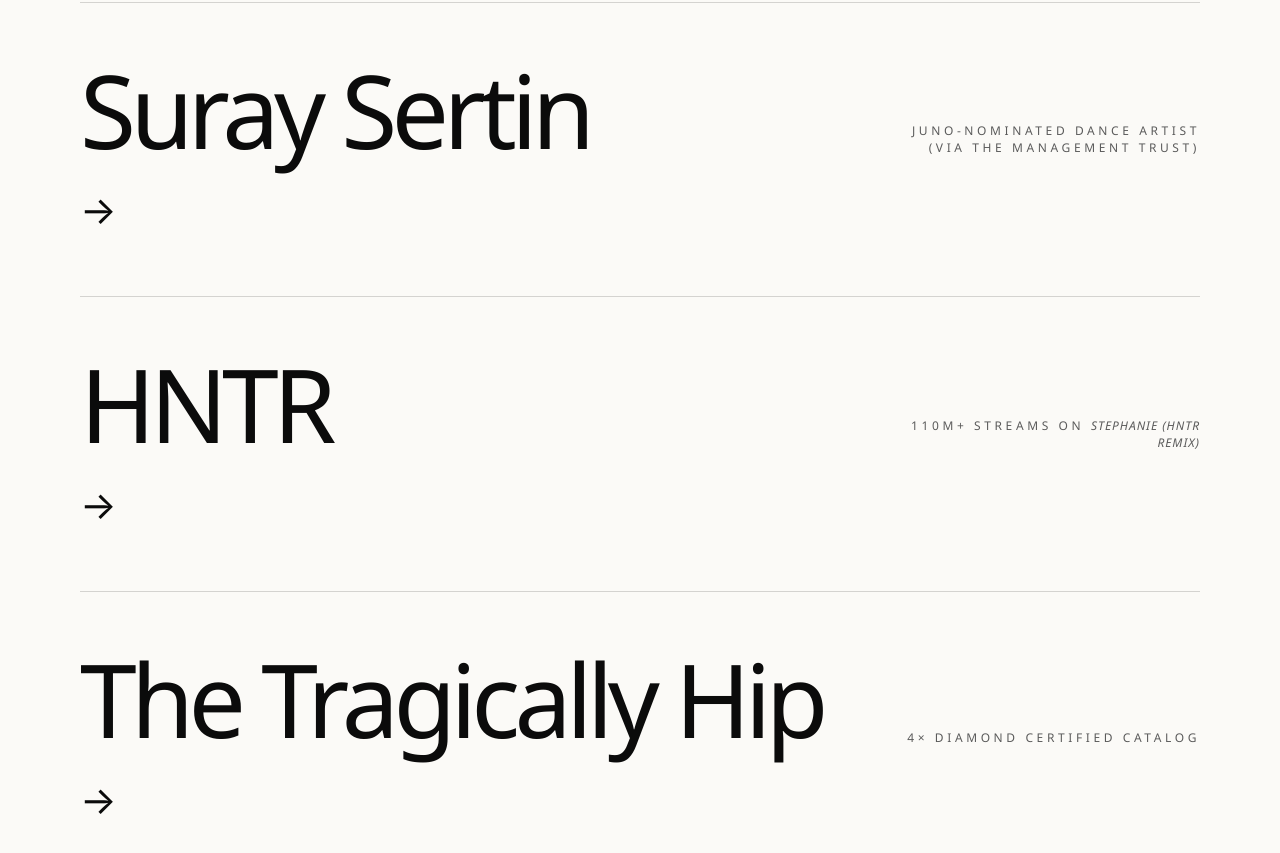
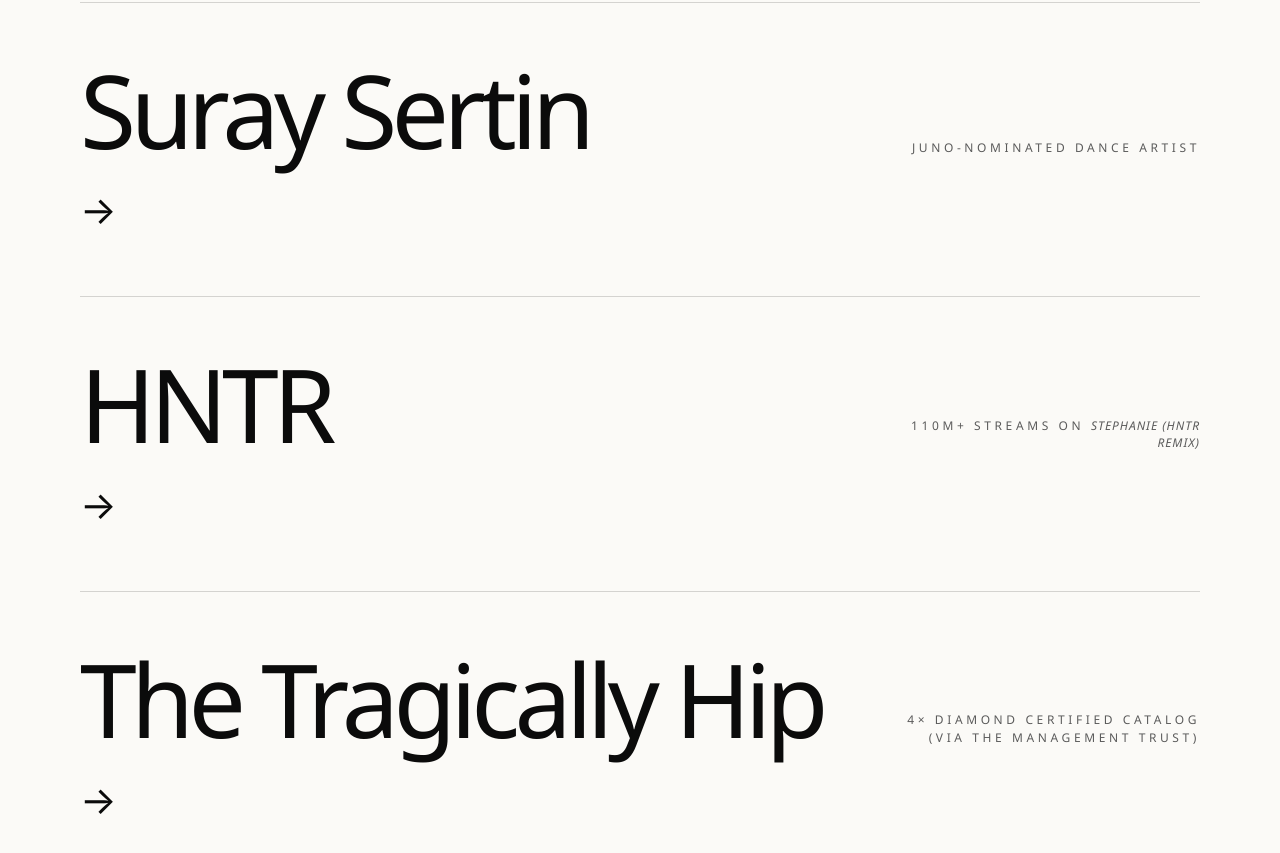
Before and after one commit to heffordmgmt/heffordmgmt_site, a plain HTML site: page index.html in a window 1280 px wide. Shown: the part 1340-2193 px from the top of the page. Drawn offline with Linux system fonts and the light colour scheme.

Commit message:
September website updates

```diff
--- a/index.html
+++ b/index.html
@@ -61,7 +61,7 @@
           rel="noopener noreferrer">
 
           <span class="work-name">Suray Sertin</span>
-          <span class="work-detail">JUNO-nominated dance artist (via The Management Trust)</span>
+          <span class="work-detail">JUNO-nominated dance artist</span>
 
         </a>
 
@@ -81,7 +81,7 @@
           rel="noopener noreferrer">
 
           <span class="work-name">The Tragically Hip</span>
-          <span class="work-detail">4× Diamond Certified Catalog</span>
+          <span class="work-detail">4× Diamond Certified Catalog (via The Management Trust)</span>
 
         </a>
 
```
